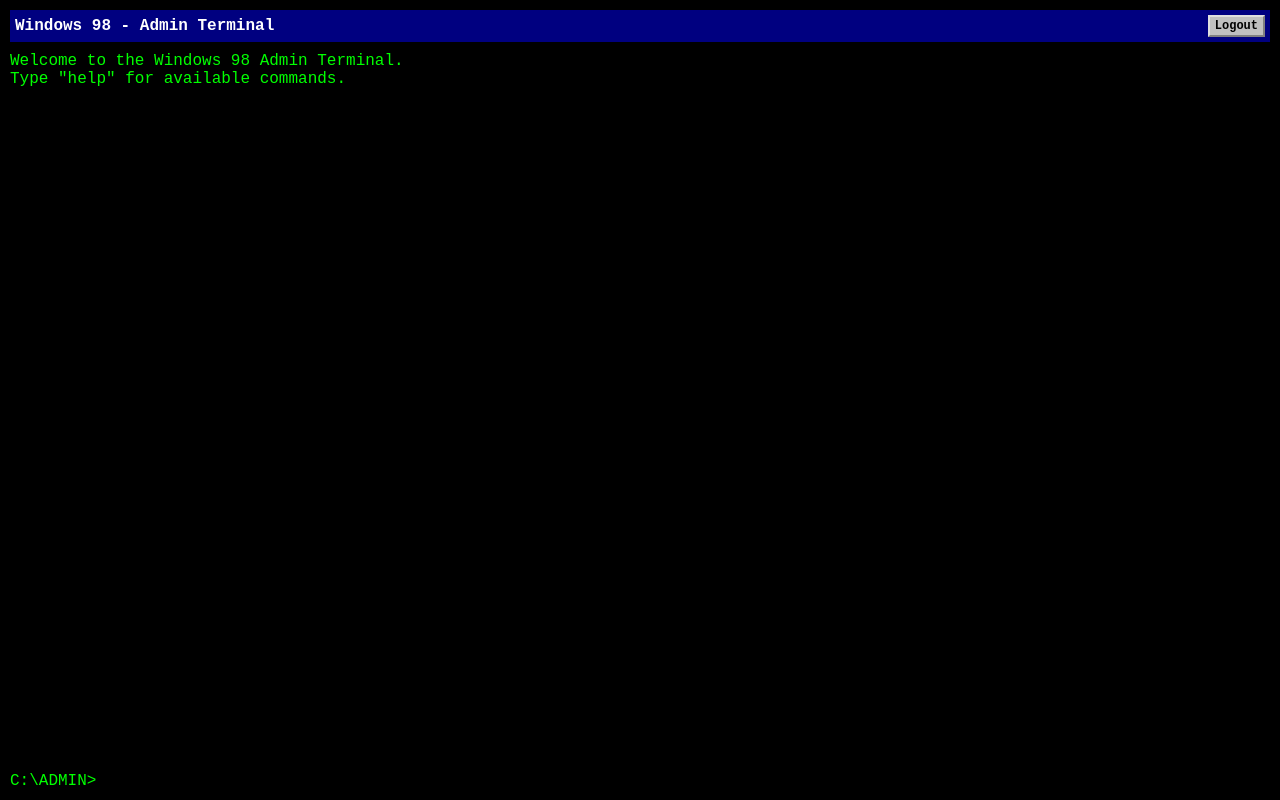
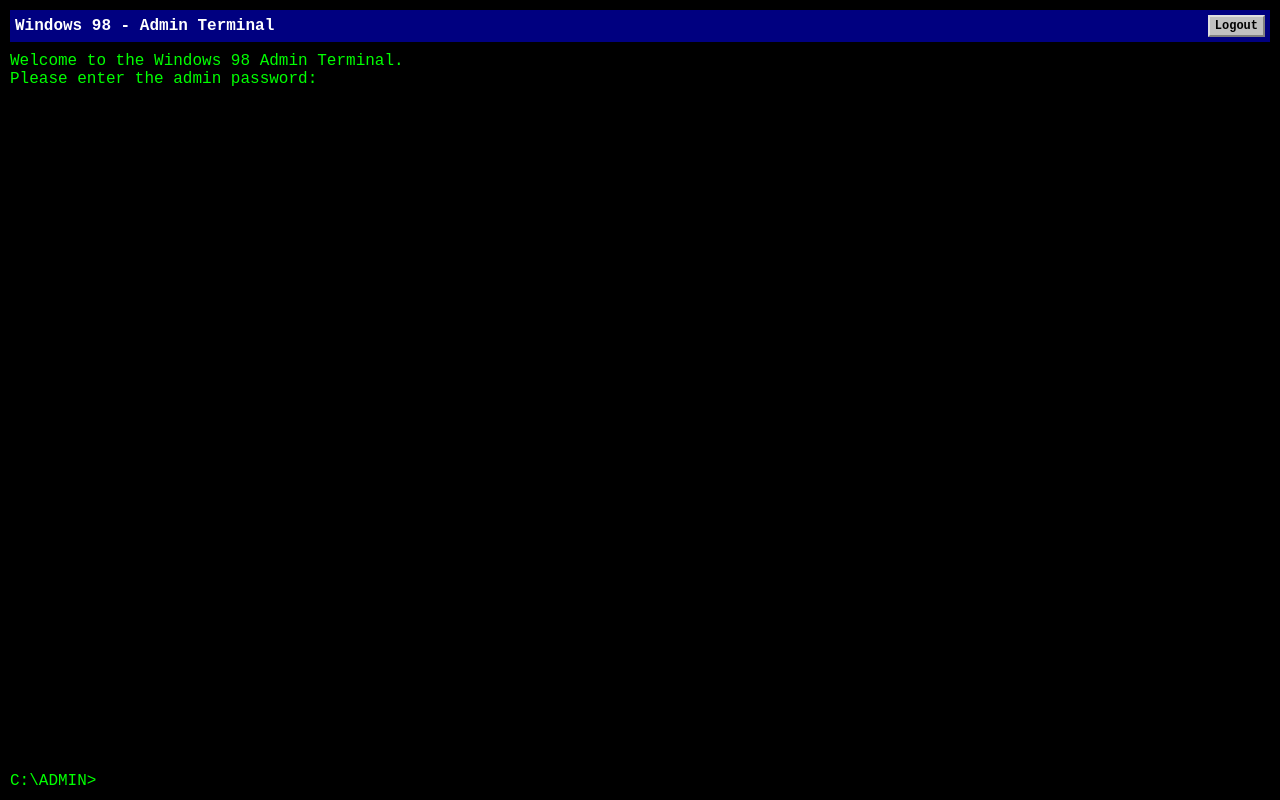
Before and after one commit to rcweston90/WindowLinks, a Flask app: template templates/admin.html in a window 1280 px wide. Run offline with Flask 3, Linux system fonts and the light colour scheme; the template is opened without the code that fills it: most values are stand-ins (such as "Sample title", 1, 10 or a date in 2020).

Commit message:
Agent query: Can you access the admin terminal at /admin? Is there a password prompt now? Can you use the terminal only after entering the correct password?

```diff
--- a/main.py
+++ b/main.py
@@ -23,22 +23,20 @@
     links = Link.query.order_by(Link.order).all()
     return render_template("index.html", links=links)
 
-@app.route("/login", methods=['GET', 'POST'])
-def login():
-    if request.method == 'POST':
-        password = request.form['password']
-        if check_password_hash(generate_password_hash('admin'), password):  # Replace 'admin' with your desired password
-            session['logged_in'] = True
-            return redirect(url_for('admin'))
-        else:
-            return render_template("login.html", error="Invalid password")
-    return render_template("login.html")
-
 @app.route("/admin")
 def admin():
     if not session.get('logged_in'):
-        return redirect(url_for('login'))
-    return render_template("admin.html")
+        return render_template("admin.html", require_password=True)
+    return render_template("admin.html", require_password=False)
+
+@app.route("/verify_password", methods=['POST'])
+def verify_password():
+    password = request.json.get('password')
+    if check_password_hash(generate_password_hash('admin'), password):  # Replace 'admin' with your desired password
+        session['logged_in'] = True
+        return jsonify({'success': True})
+    else:
+        return jsonify({'success': False, 'error': 'Invalid password'})
 
 @app.route("/logout")
 def logout():
--- a/static/js/terminal.js
+++ b/static/js/terminal.js
@@ -131,12 +131,62 @@
         }
     }
 
+    function handlePasswordSubmission(password) {
+        return fetch('/verify_password', {
+            method: 'POST',
+            headers: {'Content-Type': 'application/json'},
+            body: JSON.stringify({password: password})
+        })
+        .then(response => response.json())
+        .then(result => {
+            if (result.success) {
+                console.log('Password verified successfully');
+                return true;
+            } else {
+                console.log('Invalid password');
+                return false;
+            }
+        })
+        .catch(error => {
+            console.error('Error verifying password:', error);
+            return false;
+        });
+    }
+
+    function promptForPassword() {
+        const outputElement = document.createElement('div');
+        outputElement.innerHTML = 'Please enter the admin password:';
+        terminalOutput.appendChild(outputElement);
+        terminalInput.type = 'password';
+        terminalInput.value = '';
+        terminalInput.focus();
+    }
+
     terminalInput.addEventListener('keyup', function(event) {
         console.log('Key pressed:', event.key);
         if (event.key === 'Enter') {
             const command = this.value;
             console.log('Command entered:', command);
             const outputElement = document.createElement('div');
+
+            if (requirePassword && terminalInput.type === 'password') {
+                outputElement.innerHTML = '*'.repeat(command.length);
+                terminalOutput.appendChild(outputElement);
+                handlePasswordSubmission(command).then(success => {
+                    if (success) {
+                        requirePassword = false;
+                        terminalInput.type = 'text';
+                        const successElement = document.createElement('div');
+                        successElement.innerHTML = 'Password accepted. Welcome to the admin terminal.';
+                        terminalOutput.appendChild(successElement);
+                    } else {
+                        const errorElement = document.createElement('div');
+                        errorElement.innerHTML = 'Invalid password. Please try again:';
+                        terminalOutput.appendChild(errorElement);
+                    }
+                    this.value = '';
+                });
+            } else {
                 outputElement.innerHTML = `<span class="prompt">C:\\ADMIN&gt;</span>${command}\n`;
                 terminalOutput.appendChild(outputElement);
                 this.value = '';
@@ -168,12 +218,17 @@
                     terminal.scrollTop = terminal.scrollHeight;
                 }
             }
+        }
     });
 
     // Initial welcome message
-    const welcomeMessage = 'Welcome to the Windows 98 Admin Terminal.\nType "help" for available commands.\n';
+    const welcomeMessage = requirePassword ? 'Welcome to the Windows 98 Admin Terminal.\nPlease enter the admin password:' : 'Welcome to the Windows 98 Admin Terminal.\nType "help" for available commands.\n';
     typeWriter(welcomeMessage, terminalOutput);
     console.log('Initial welcome message set');
+
+    if (requirePassword) {
+        terminalInput.type = 'password';
+    }
 }
 
 document.addEventListener('DOMContentLoaded', function() {
--- a/templates/admin.html
+++ b/templates/admin.html
@@ -83,5 +83,8 @@
         </div>
     </div>
     <script src="{{ url_for('static', filename='js/terminal.js') }}"></script>
+    <script>
+        const requirePassword = {{ require_password|tojson }};
+    </script>
 </body>
 </html>
```
Lines whose indentation alone changed are shown as unchanged.
